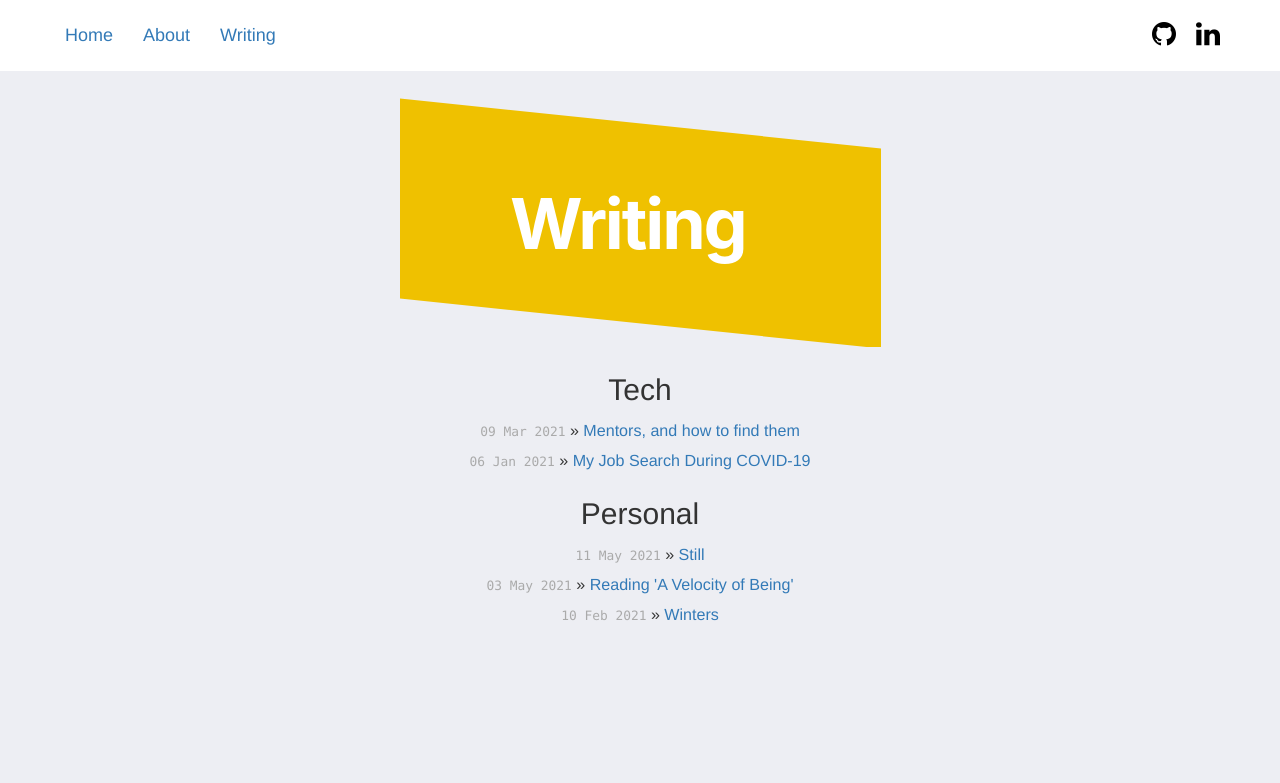
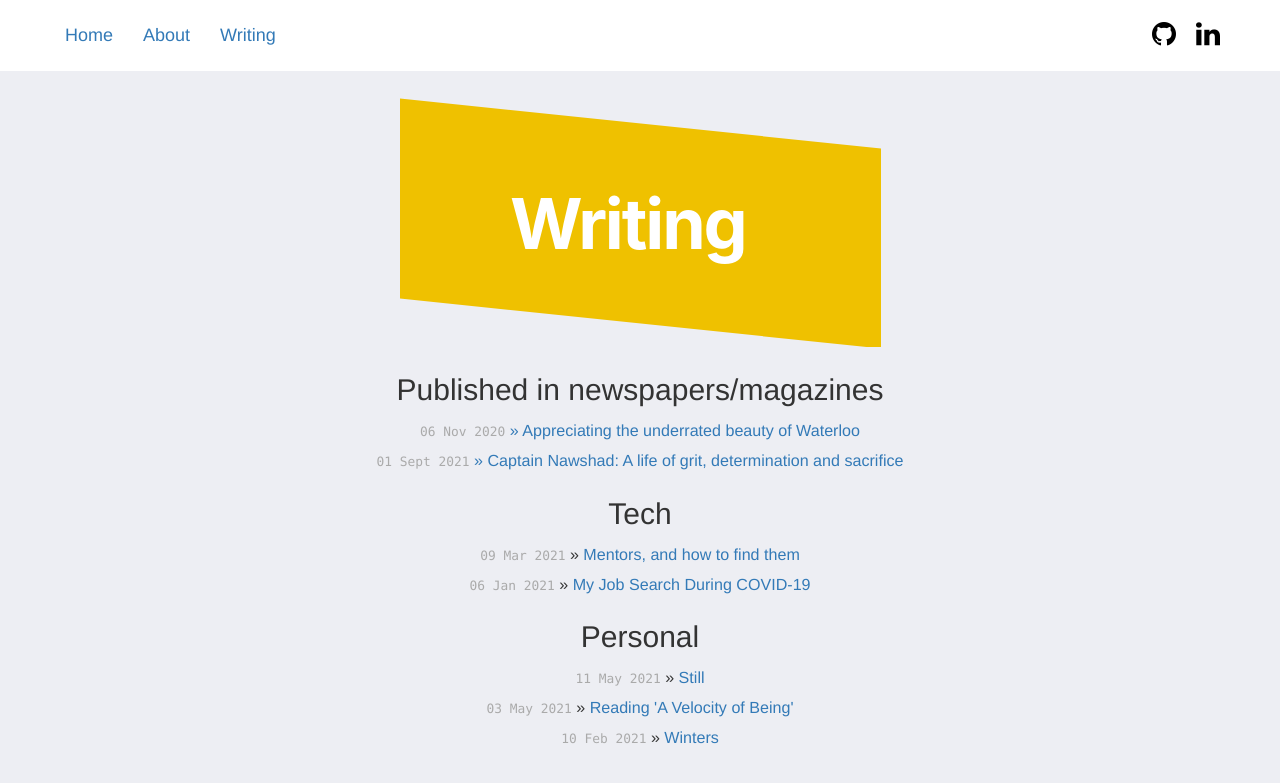
Before and after one commit to atabas/atabas.github.io, a Jekyll site: the page built from posts.html, in a window 1280 px wide and 900 px high. Shown: the top 783 px of the window. Built offline with Jekyll 4.4.1, drawn with Linux system fonts in a browser that asks for light colours; nearby versions of some CDN libraries; Markdown is read by kramdown in place of the engine named in the settings; comment, search, counter and statistics services are not loaded.

Commit message:
fix background issue, add links

```diff
--- a/css/main.css
+++ b/css/main.css
@@ -163,7 +163,7 @@ a:visited {
 
 .site {
   font-size: 115%;
-  height: 100vh;
+  min-height: 100%;
   line-height: 1.5em;
   background-color: rgb(237, 238, 243);
   margin-top: 70px !important;
--- a/posts.html
+++ b/posts.html
@@ -15,6 +15,9 @@ layout: default
 {% assign unsorted_cats = site.categories %}
 <div class="container">
   <ul class="posts">
+  <h2>Published in newspapers/magazines</h2>
+    <li><span>06 Nov 2020</span><a href="https://www.waterloochronicle.ca/opinion-story/10236282-appreciating-the-underrated-beauty-of-waterloo/"> &raquo; Appreciating the underrated beauty of Waterloo</a></li>
+    <li><span>01 Sept 2021</span><a href="https://www.thedailystar.net/views/opinion/news/captain-nawshad-life-grit-determination-and-sacrifice-2165396"> &raquo; Captain Nawshad: A life of grit, determination and sacrifice</a></li>
   {% for category in unsorted_cats %}
   {% assign sorted_posts = category[1] | reversed %}
   <h2 id="{{category[0] | uri_escape | downcase }}">{{ category[0] | capitalize }}</H2>
```
